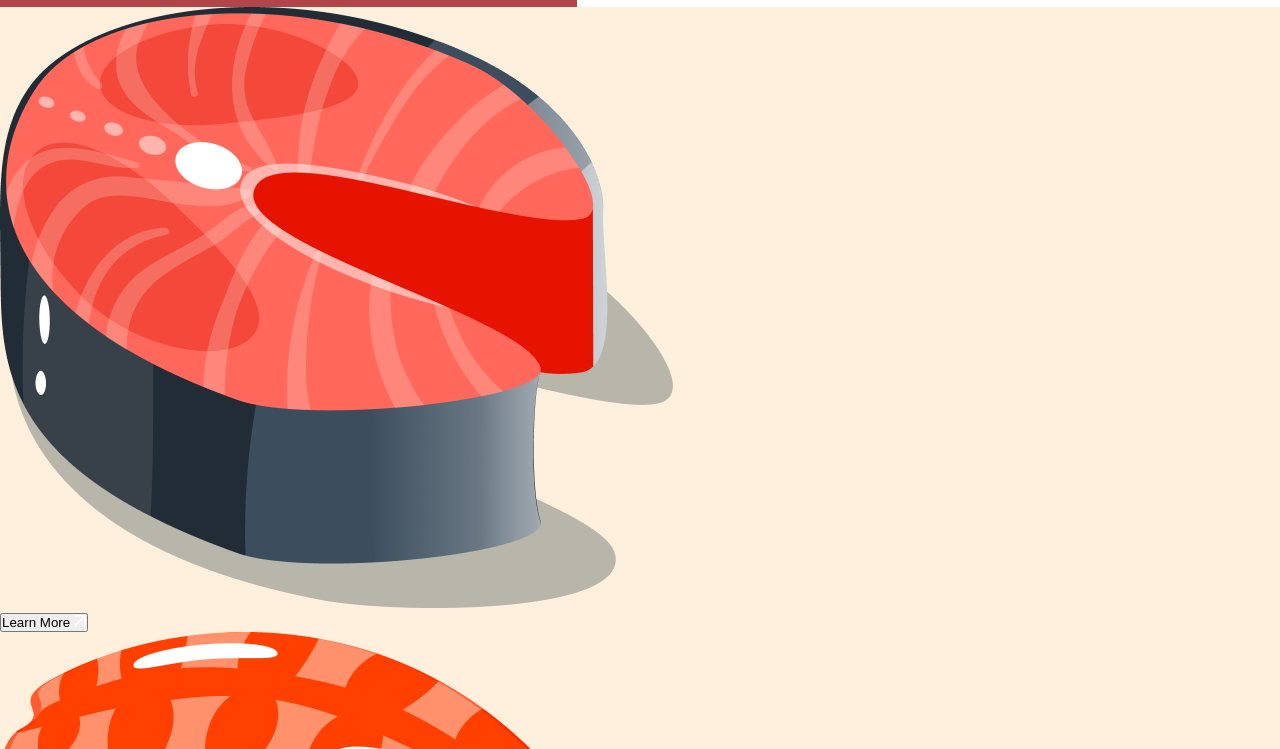
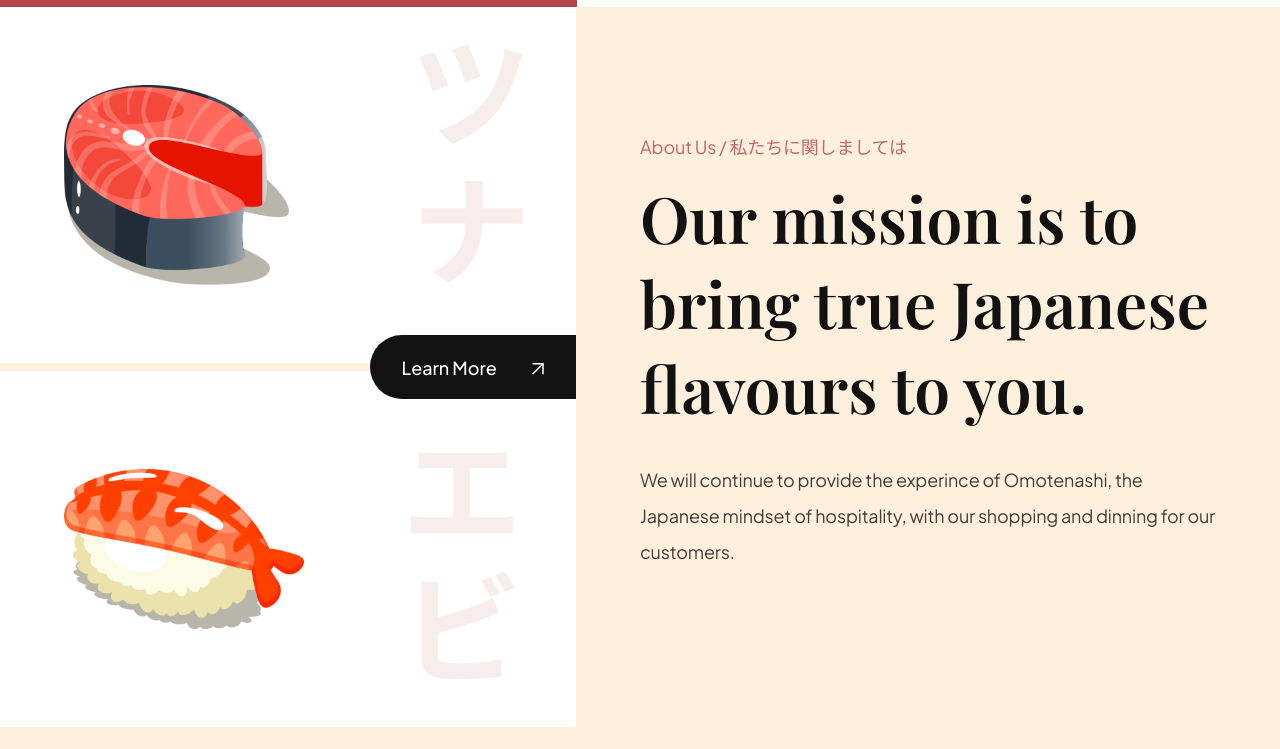
Before and after one commit to Developer-RONNIE/Shushi-Themed-Website, a website built with Vite: page index.html in a window 1280 px wide. Shown: the part 791-1540 px from the top of the page. After the commit the page ends 1518 px from the top, so only its background shows below. Built offline with nearby package versions, Linux system fonts and the light colour scheme.

Commit message:
06-about-us-section-styling

```diff
--- a/css/sections/about.css
+++ b/css/sections/about.css
@@ -0,0 +1,83 @@
+.about-us {
+  display: flex;
+  min-height: 720px;
+  overflow: hidden;
+}
+
+.about-us__image {
+  flex: 1;
+  display: flex;
+  flex-direction: column;
+  justify-content: center;
+
+  background: var(--color-white);
+
+  position: relative;
+}
+
+.about-us__image div {
+  padding: 32px 64px;
+
+  flex: 1;
+  display: flex;
+  align-items: center;
+
+  background-position: center;
+  background-repeat: no-repeat;
+  background-size: contain;
+}
+
+.about-us__image-sushi3 {
+  border-bottom: 8px solid var(--color-creamson);
+
+  background-image: url("../../assets/about_bg1.png")
+}
+
+.about-us__image-sushi2 {
+  background-image: url("../../assets/about_bg2.png")
+}
+
+.about-us__image-sushi3 img {
+  width: 225px;
+  height: 200px;
+}
+
+.about-us__image-sushi2 img {
+  width: 240px;
+  height: 160px;
+}
+
+.about-us__button {
+  position: absolute;
+  right: 0;
+
+  padding: 12px 32px;
+  min-height: 64px;
+
+  background: var(--secondary-color);
+  border-radius: 32px 0 0 32px;
+  border: 0;
+  outline: 0;
+
+  color: #fff;
+  font-family: var(--plus-jakarta-sans);
+  font-weight: 500;
+  font-size: 18px;
+  line-height: 23px;
+
+  cursor: pointer;
+}
+
+.about-us__button img {
+  object-fit: contain;
+  margin-left: 32px;
+}
+
+.about-us__content {
+  padding: 64px;
+
+  flex: 1;
+  display: flex;
+  justify-content: center;
+  flex-direction: column;
+}
--- a/index.html
+++ b/index.html
@@ -94,7 +94,7 @@
 
   <section class="about-us" id="about-us">
     <div class="about-us__image">
-      <div class="about-us__imagesushi3">
+      <div class="about-us__image-sushi3">
         <img src="assets/sushi-3.png" alt="sushi"/>
       </div>
 
@@ -104,7 +104,7 @@
         <img src="assets/arrow-up-right.svg" alt="learn more"/>
       </button>
 
-      <div class="about-us__imagesushi2">
+      <div class="about-us__image-sushi2">
         <img src="assets/sushi-2.png" alt="sushi"/>
       </div>
 
```
